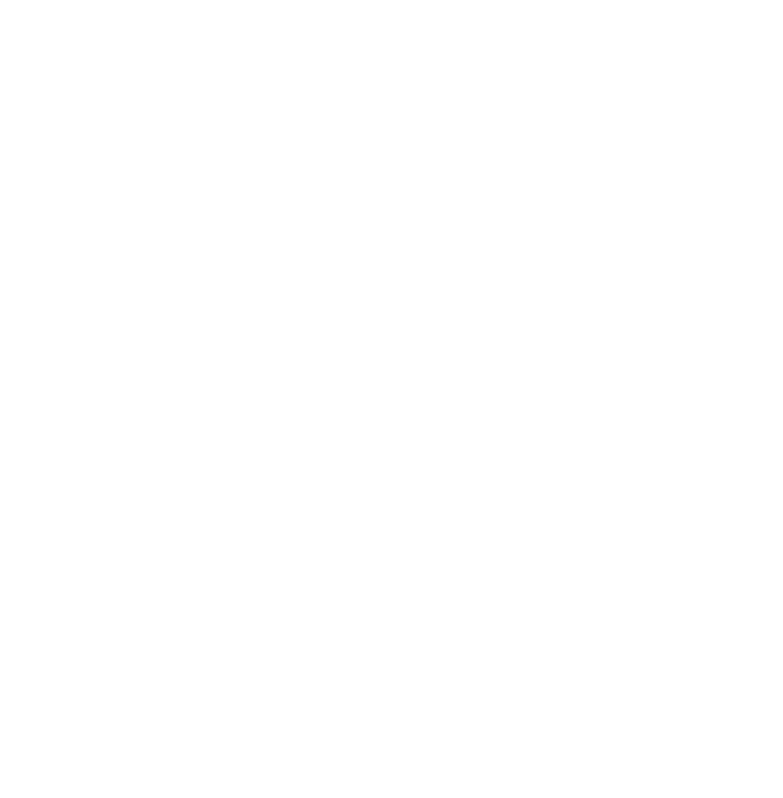
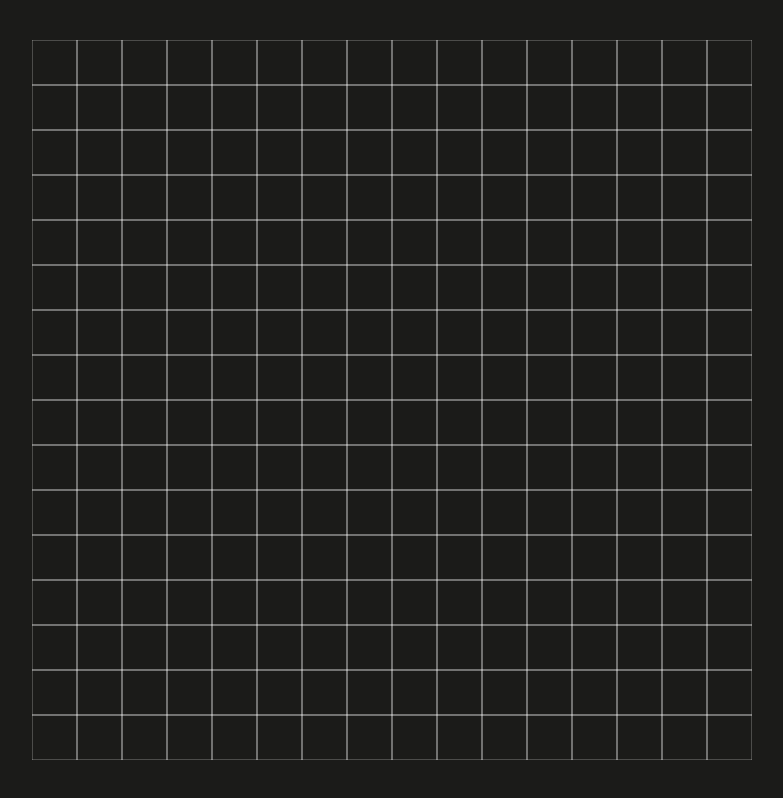
Before and after one commit to LePetitNoah/texture-maker, a plain HTML site: page index.html in a window 1280 px wide. Shown: the whole page, without its empty margins (248-1031 px from the left). Drawn offline with Linux system fonts and the light colour scheme.

Commit message:
Ajout du canvas

```diff
--- a/index.html
+++ b/index.html
@@ -7,6 +7,10 @@
     <link rel="stylesheet" href="style.css" />
   </head>
   <body>
+    <div class="canvas-container">
+      <canvas class="canvas" id="canvas"></canvas>
+    </div>
+
     <script src="script.js"></script>
   </body>
 </html>
--- a/script.js
+++ b/script.js
@@ -0,0 +1,37 @@
+const canvas = document.getElementById("canvas");
+const ctx = canvas.getContext("2d");
+
+let gridSize = 16;
+let cellSize = 0;
+let grid = [];
+
+function init() {
+  grid = Array.from({ length: gridSize }, () =>
+    Array(gridSize).fill("#00000000"),
+  );
+
+  cellSize = Math.floor(720 / gridSize);
+
+  canvas.width = gridSize * cellSize;
+  canvas.height = gridSize * cellSize;
+
+  render();
+}
+
+function render() {
+  ctx.clearRect(0, 0, canvas.width, canvas.height);
+
+  for (let row = 0; row < gridSize; row++) {
+    for (let col = 0; col < gridSize; col++) {
+      const color = grid[row][col];
+      ctx.fillStyle = color;
+      ctx.fillRect(col * cellSize, row * cellSize, cellSize, cellSize);
+
+      ctx.strokeStyle = "#ffffffb9";
+      ctx.lineWidth = 0.6;
+      ctx.strokeRect(col * cellSize, row * cellSize, cellSize, cellSize);
+    }
+  }
+}
+
+init();
--- a/style.css
+++ b/style.css
@@ -1,2 +1,35 @@
+@import url("https://fonts.googleapis.com/css2?family=Press+Start+2P&display=swap");
+
 :root {
+  --background-color: #1b1b19;
+
+  --text-color: #d1cbc1;
 }
+
+* {
+  margin: 0;
+  padding: 0;
+  box-sizing: border-box;
+}
+
+body {
+  font-family: "Segoe UI", Tahoma, Geneva, Verdana, sans-serif;
+  background-color: var(--background-color);
+  color: var(--text-color);
+  min-height: 100vh;
+  display: flex;
+  flex-direction: column;
+}
+
+.canvas-container {
+  flex: 1;
+  display: flex;
+  justify-content: center;
+  align-items: center;
+  padding: 24px;
+}
+
+canvas {
+  border: 8px solid var(--border-color);
+  cursor: crosshair;
+}
```
